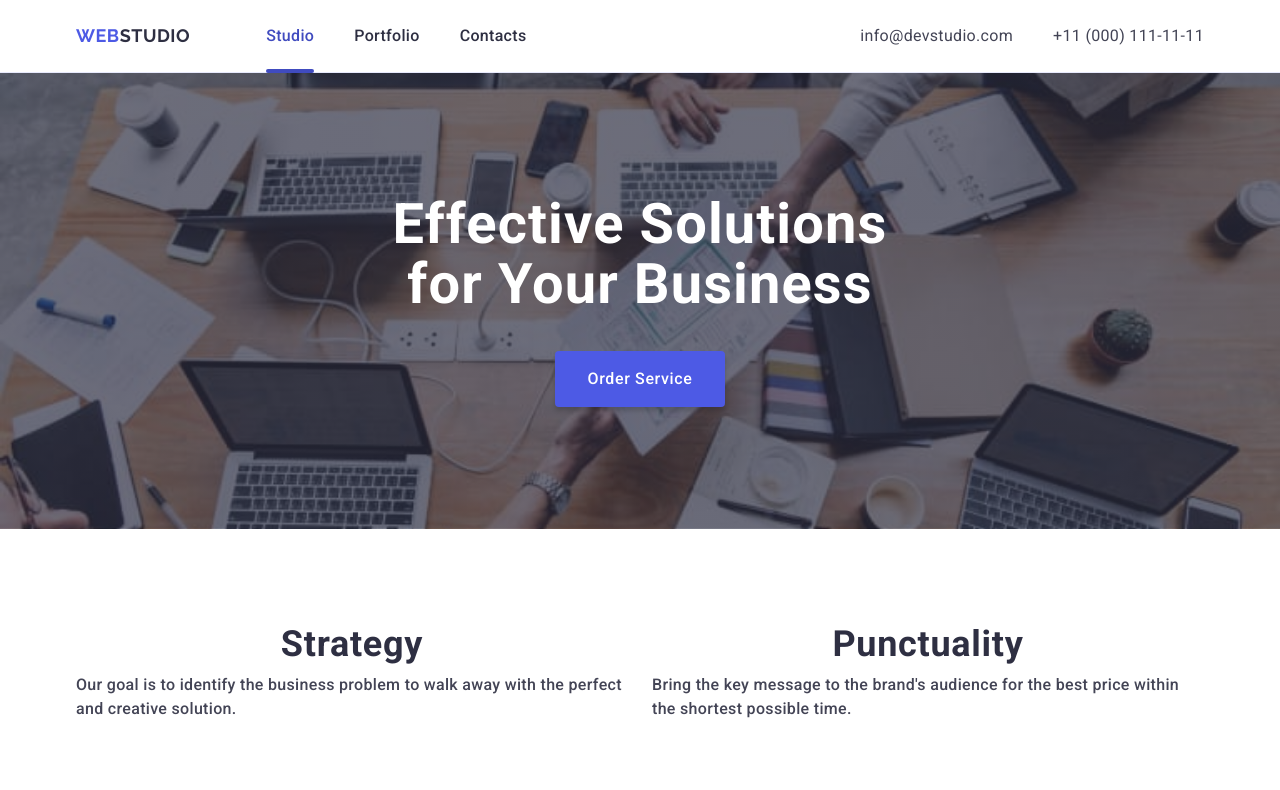
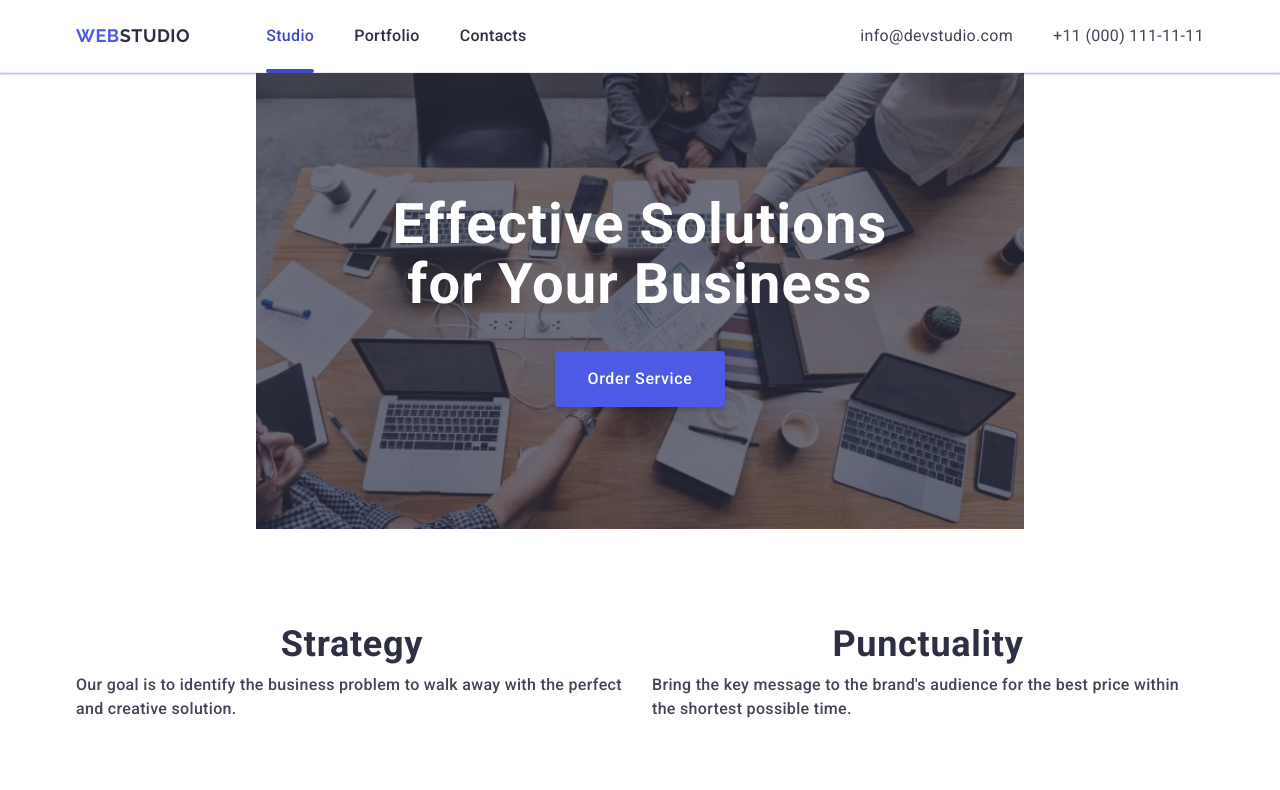
Before and after one commit to ViktoriiaPlakushcha/goit-markup-hw-06, a plain HTML site: page index.html in a window 1280 px wide. Shown: the top 790 px of the page. Drawn offline with nearby package versions, Linux system fonts and the light colour scheme.

Commit message:
change styles

```diff
--- a/css/styles.css
+++ b/css/styles.css
@@ -347,6 +347,7 @@ main {
     background-repeat: no-repeat;
     background-position: center;
     background-size: cover;
+    max-width: 320px;
     min-height: 432px;
     padding: 72px 52px;
     margin: 0 auto;
@@ -405,7 +406,7 @@ main {
                 rgba(46, 47, 66, 0.7),
                 rgba(46, 47, 66, 0.7)),
         url('../images/hero-bg-tablet1.jpg');
-
+        max-width: 768px;
         padding: 122px 0;
     }
     .hero .page-title {
```
